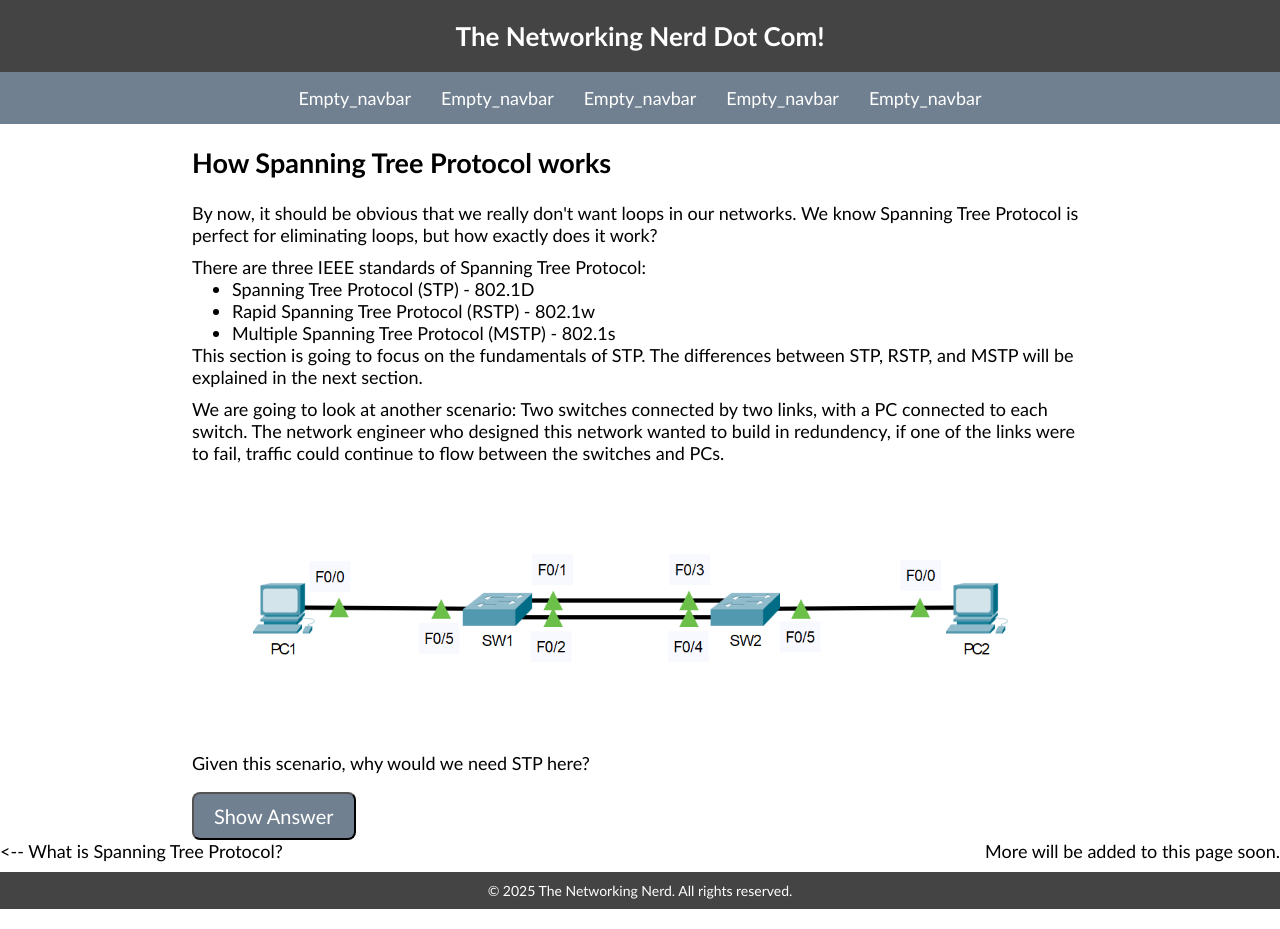
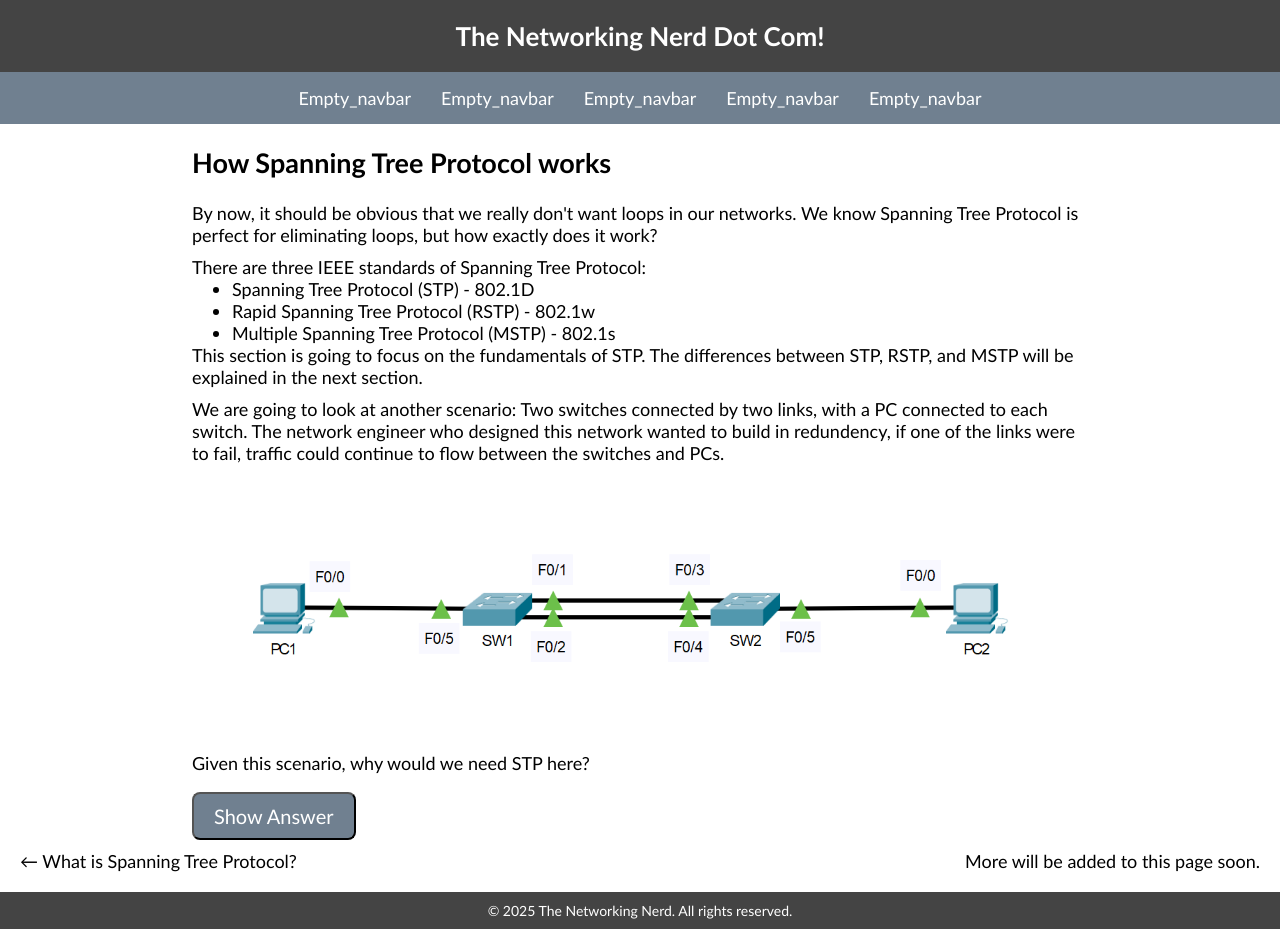
Before and after one commit to TheNetworkingNerdDotCom/Website, a plain HTML site: page HowSpanningTreeWorks.html in a window 1280 px wide. Drawn offline with Linux system fonts and the light colour scheme.

Commit message:
Add files via upload

```diff
--- a/HowSpanningTreeWorks.html
+++ b/HowSpanningTreeWorks.html
@@ -55,8 +55,8 @@
     </div>
   </div>
   <div class="nav-end">
-    <a class="backforward" href="SpanningTreeIntro.html"><-- What is Spanning Tree Protocol?</a>
-        <div class="backforward">More will be added to this page soon.</div>
+    <a class="backforward" href="SpanningTreeIntro.html">← What is Spanning Tree Protocol?</a>
+    <div class="backforward">More will be added to this page soon.</div>
   </div>
   <script src="script.js"></script>
 </body>
--- a/style.css
+++ b/style.css
@@ -132,14 +132,15 @@ button {
 }
 
 .backforward {
-  display: inline-block;
   text-decoration: none;
-  color: black;
-  position: relative;
-  z-index: 1;
+  color: #000;
+  background-color: #fff;
 }
 
 .nav-end {
   display: flex;
   justify-content: space-between;
+  align-items: center;
+  background-color: #fff;
+  padding: 10px 20px;
 }
```
Also changed, not shown: index.html (+1 -2 lines).
